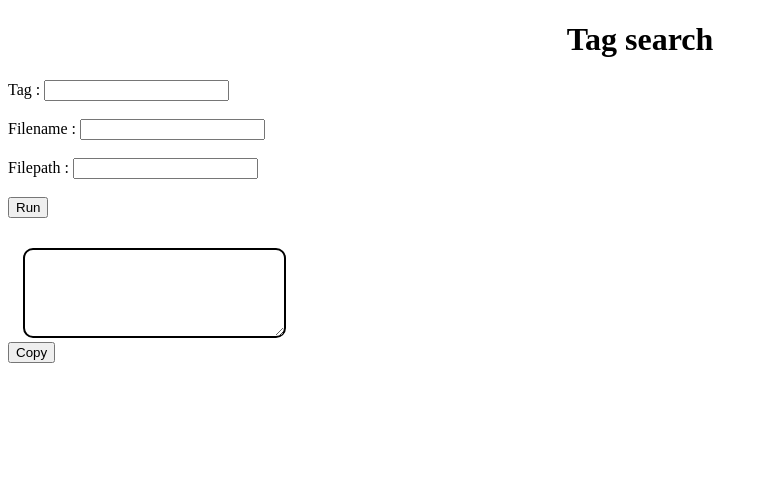
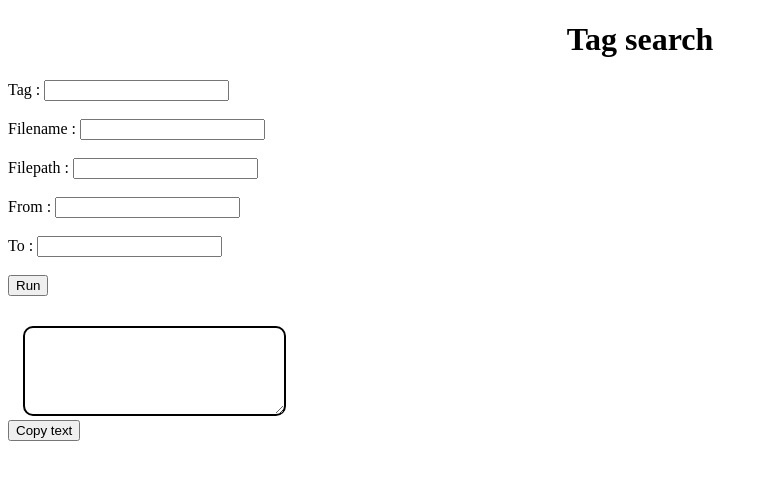
Before and after one commit to NadirAkram/NewSearch, a plain HTML site: page index.html in a window 1280 px wide. Shown: the whole page, without its empty margins (0-768 px from the left). Drawn offline with Linux system fonts and the light colour scheme.

Commit message:
Update index.html

```diff
--- a/index.html
+++ b/index.html
@@ -34,6 +34,7 @@
     <input id = "tag">
     </div>
     <br>
+
     <div>
         <label ></label>
         Filename :
@@ -41,6 +42,7 @@
     <input id = "filename">
     </div>
     <br>
+
     <div>
         <label ></label>
         Filepath :
@@ -50,14 +52,31 @@
     <br>
 
     <div>
+        <label ></label>
+        From :
+    </label>
+    <input id = "from">
+    </div>
+    <br>
+
+    <div>
+        <label ></label>
+        To :
+    </label>
+    <input id = "to">
+    </div>
+    <br>
+
+
+    <div>
         <button id="search">
             Run
         </button>
     </div>
 
-    <textarea class="container" id="output"></textarea><br />
-        <button onclick="copyText()">Copy</button>
-        <br />
+
+    <textarea class="container" id="myInput"></textarea><br />
+    <button onclick="myFunction()">Copy text</button>
 
     <script src = "index.js">
 
```
